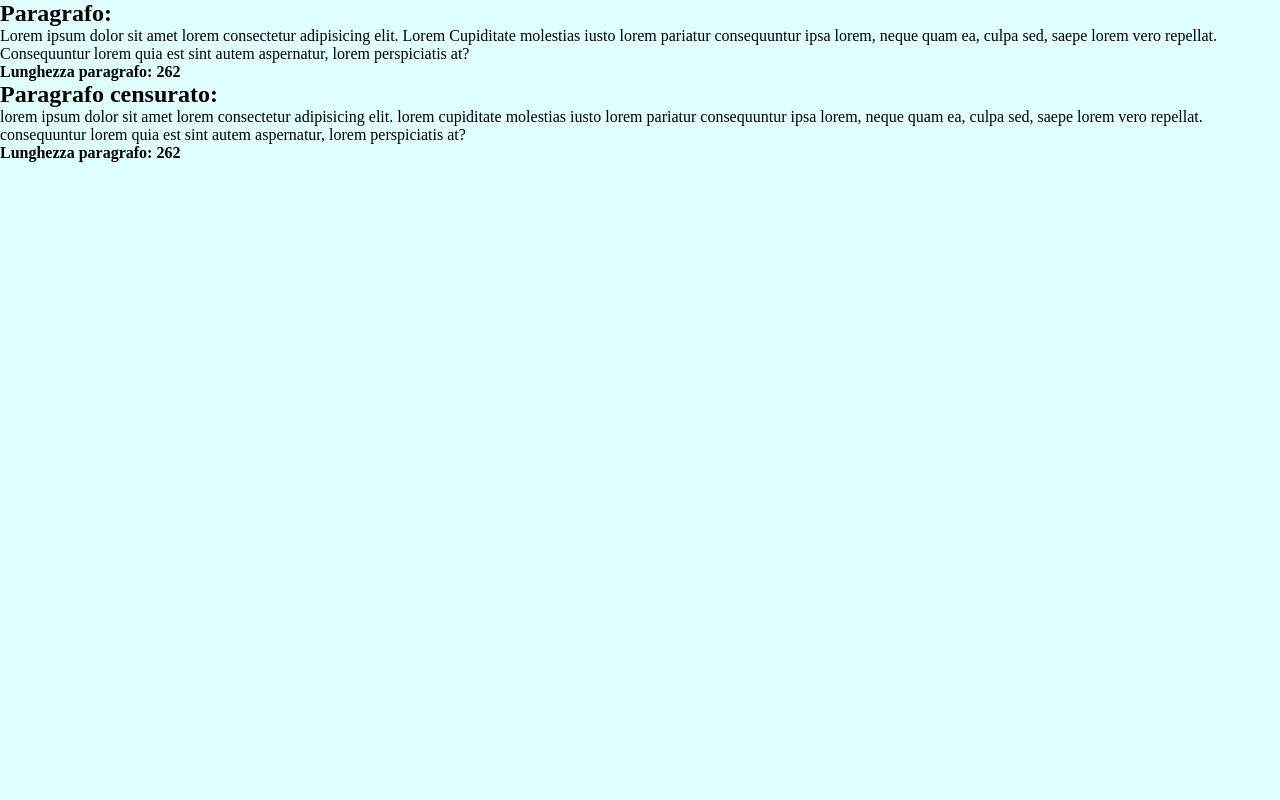
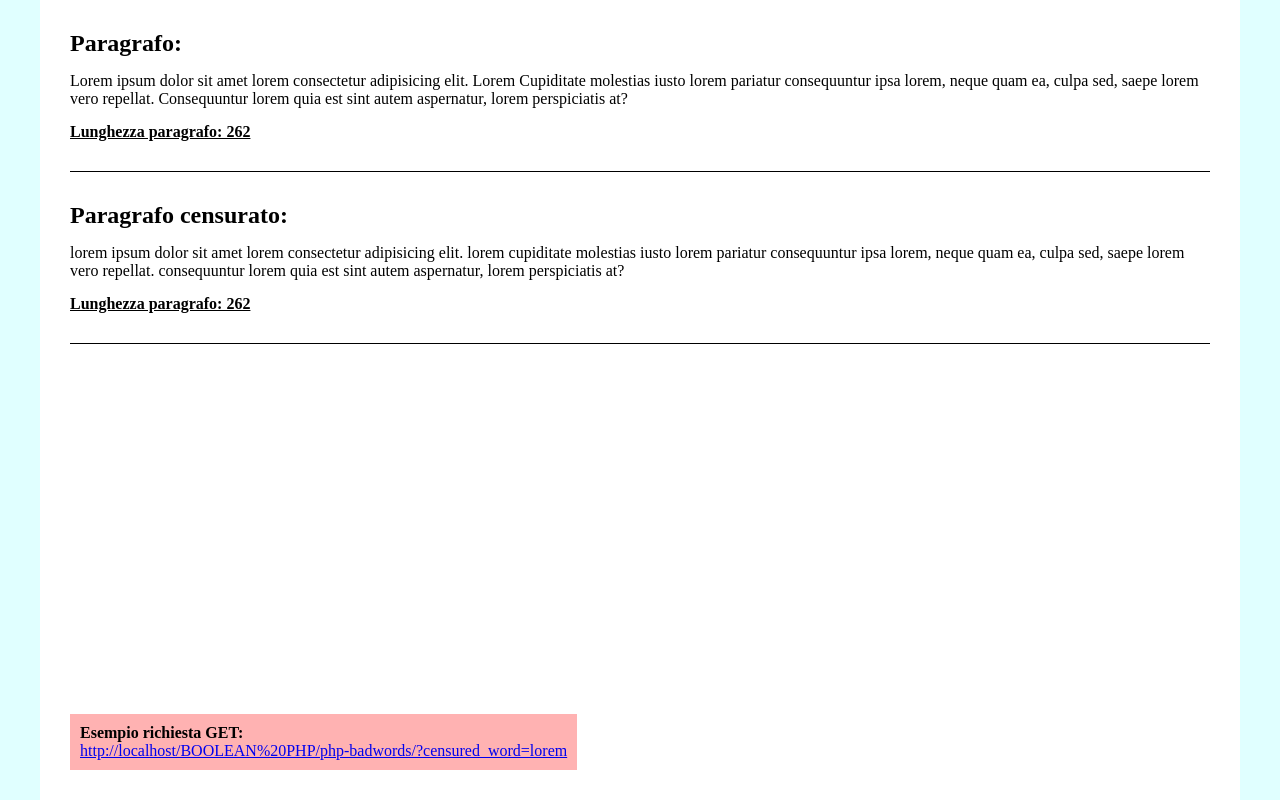
Before and after one commit to Pietro-fe01/php-badwords, a PHP site: page /BOOLEAN/?censured_word=1 in a window 1280 px wide. Run offline with PHP 8.4, Linux system fonts and the light colour scheme.

Commit message:
Inserito stile alla pagina e creato un link di esempio per effettuare richiesta GET

```diff
--- a/index.php
+++ b/index.php
@@ -16,12 +16,25 @@
     <link rel="stylesheet" href="style/style.css">
 </head>
 <body>
+    <main class="container">
+        <section class="first paragraph">
             <h2>Paragrafo:</h2>
             <p><?php echo $paragraph; ?></p>
             <h4>Lunghezza paragrafo: <?php echo $paragraph_length; ?></h4>
+        </section>
 
+        <section class="second paragraph">
             <h2>Paragrafo censurato:</h2>
             <p><?php echo $new_paragraph; ?></p>
             <h4>Lunghezza paragrafo: <?php echo $new_paragraph_length; ?></h4>
+        </section>
+
+        <div class="hint">
+            <h4>Esempio richiesta GET:</h4>
+            <a href="http://localhost/BOOLEAN%20PHP/php-badwords/?censured_word=lorem">
+                http://localhost/BOOLEAN%20PHP/php-badwords/?censured_word=lorem
+            </a>
+        </div>
+    </main>
 </body>
 </html>
--- a/style/style.css
+++ b/style/style.css
@@ -11,10 +11,42 @@ body{
     background-color: lightcyan;
 }
 
-/* Descrizione:
-Creare una variabile con un paragrafo di testo a vostra scelta.
-Stampare a schermo il paragrafo e la sua lunghezza.
+/*---------------------
+    COMMONS
+---------------------*/
+.container{
+    max-width: 1200px;
+    margin: auto;
+    background-color: white;
+}
 
-Una parola da censurare viene passata dall'utente tramite parametro GET.
-Stampare di nuovo il paragrafo e la sua lunghezza, dopo aver sostituito con tre
-asterischi (***) tutte le occorrenze della parola da censurare. */
+/*---------------------
+    MAIN
+---------------------*/
+main{
+    height: 100vh;
+    padding: 1.875rem;
+    position: relative;
+}
+
+main .paragraph{
+    margin-bottom: 1.875rem;
+    padding-bottom: 1.875rem;
+    border-bottom: 1px solid black;
+}
+
+main .paragraph p{
+    padding: .9375rem 0;
+}
+
+main .paragraph h4{
+    text-decoration: underline;
+}
+
+main .hint{
+    position: absolute;
+    bottom: 1.875rem;
+    left: 1.875rem;
+    background-color: rgba(255, 0, 0, 0.3);
+    padding: .625rem;
+}
```
Lines whose indentation alone changed are shown as unchanged.
